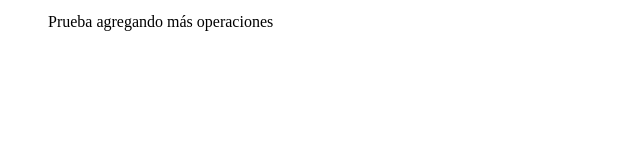
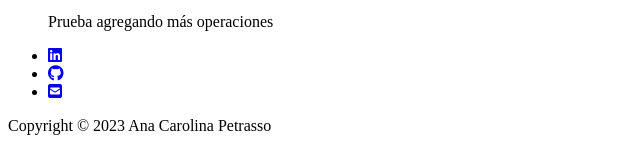
Before and after one commit to AnaCPetrasso/Proyecto-AhorrADAs, a plain HTML site: page index.html in a window 1280 px wide. Shown: the part 1934-2085 px from the top of the page, without its empty margins (0-640 px from the left). Before the commit the page ends 1981 px from the top, so only its background shows below. Drawn offline with Linux system fonts and the light colour scheme.

Commit message:
add personalise footer

```diff
--- a/index.html
+++ b/index.html
@@ -167,5 +167,16 @@
             </div>
         </section>
     </main>
+    <!-- ---------------------------- FOOTER ------------------------------------ -->
+    <footer class="footer">
+        <ul class="footer__ul">
+            <li><a href="https://www.linkedin.com/in/ana-carolina-petrasso/"><i class="fa-brands fa-linkedin"></i></a>
+            </li>
+            <li><a href="https://github.com/AnaCPetrasso"><i class="fa-brands fa-github"></i></a>
+            </li>
+            <li><a href="mailto:carolina15petrasso@gmail.com"><i class="fa-solid fa-square-envelope"></i></a></li>
+        </ul>
+        <p class="footer__text"> Copyright &copy; 2023 Ana Carolina Petrasso</p>
+    </footer>
 </body>
 </html>
```
